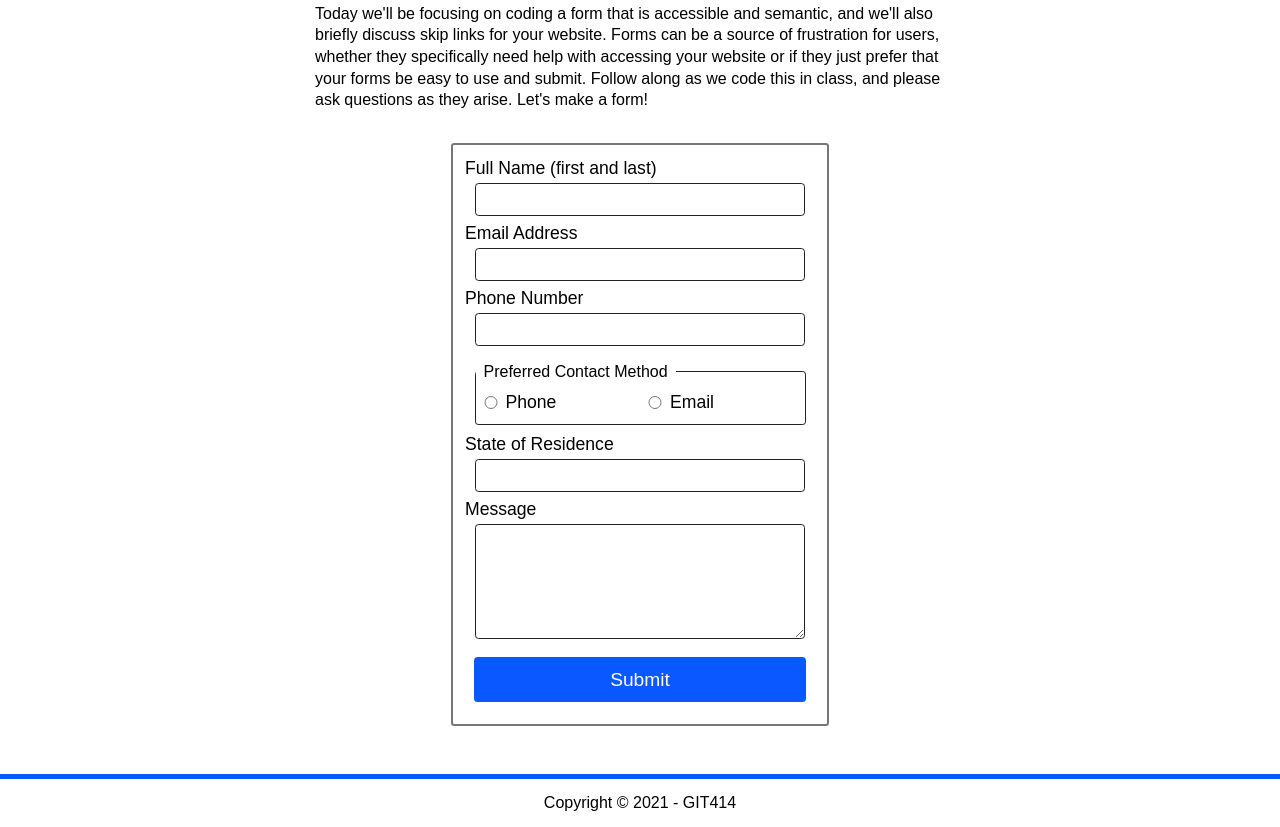
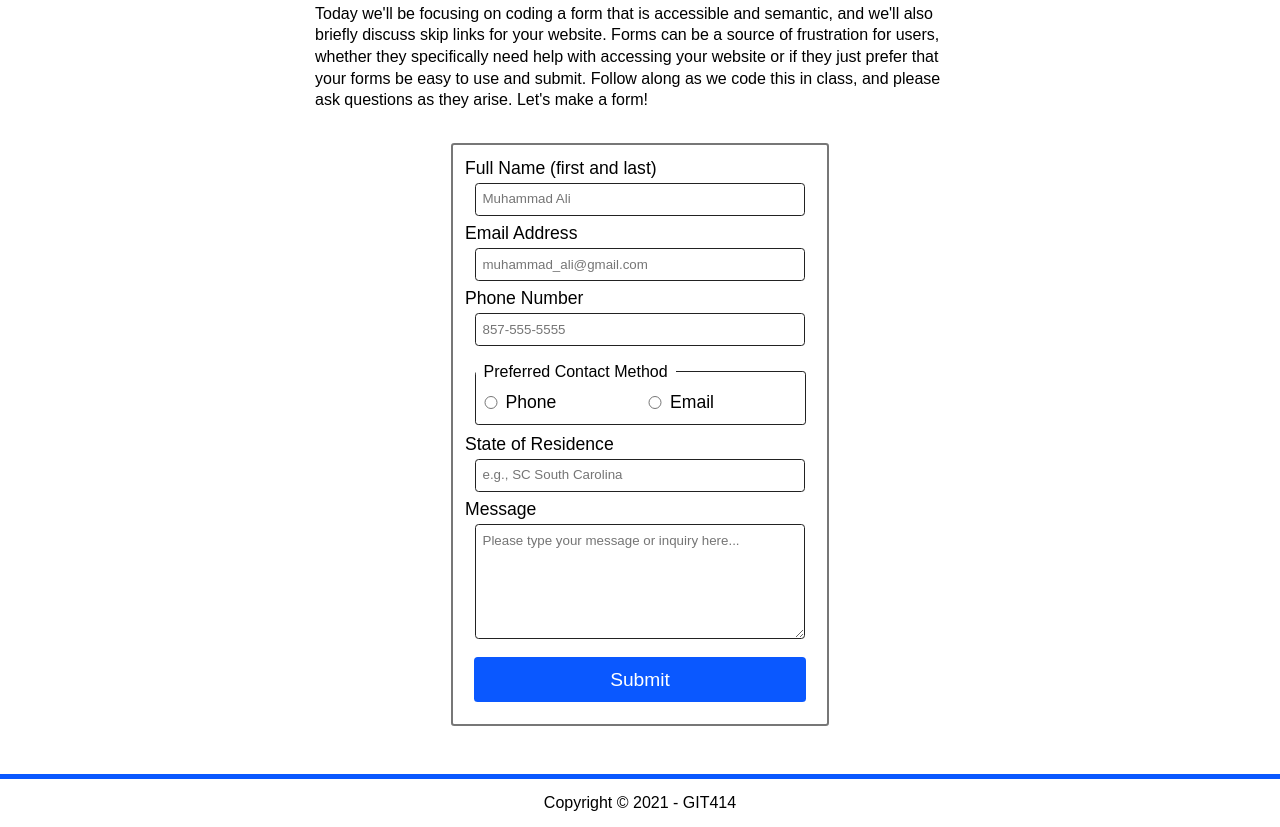
Before and after one commit to aibnraym/Accessible_Forms, a plain HTML site: page index.html in a window 1280 px wide. Shown: the part 552-1379 px from the top of the page. Drawn offline with Linux system fonts and the light colour scheme.

Commit message:
Added placeholders and patterns

```diff
--- a/index.html
+++ b/index.html
@@ -36,6 +36,7 @@
 					type="text"
 					name="name"
 					pattern="^([\D]{2,30}\s+)+([a-zA-Z]{2,30})$"
+					placeholder="Muhammad Ali"
 					required
 					aria-required="true"
 				/>
@@ -45,6 +46,7 @@
 					type="email"
 					name="email"
 					autocomplete="email"
+					placeholder="muhammad_ali@gmail.com"
 					required
 					aria-required="true"
 				/>
@@ -54,6 +56,8 @@
 					type="tel"
 					name="tel"
 					autocomplete="tel"
+					pattern="[0-9]{3}-[0-9]{3}-[0-9]{4}"
+					placeholder="857-555-5555"
 					required
 					aria-required="true"
 				/>
@@ -65,7 +69,7 @@
 					<label for="email-select">Email</label>
 				</fieldset>
 					<label for="stateChoice">State of Residence</label>
-					<input list="states" id="stateChoice" name="stateChoice" type="text" required/>
+					<input list="states" id="stateChoice" name="stateChoice" type="text" placeholder="e.g., SC South Carolina" required/>
 					<datalist id="states">
 						<option value="AL">Alabama</option>
 						<option value="AK">Alaska</option>
@@ -125,7 +129,7 @@
 						<option value="WY">Wyoming</option>
 					</datalist>
 				<label for="message">Message</label>
-				<textarea id="message" required></textarea>
+				<textarea id="message" placeholder="Please type your message or inquiry here..." required></textarea>
 				<input type="submit" name="submit" value="Submit"/>
 			</form>
 		</article>
```
